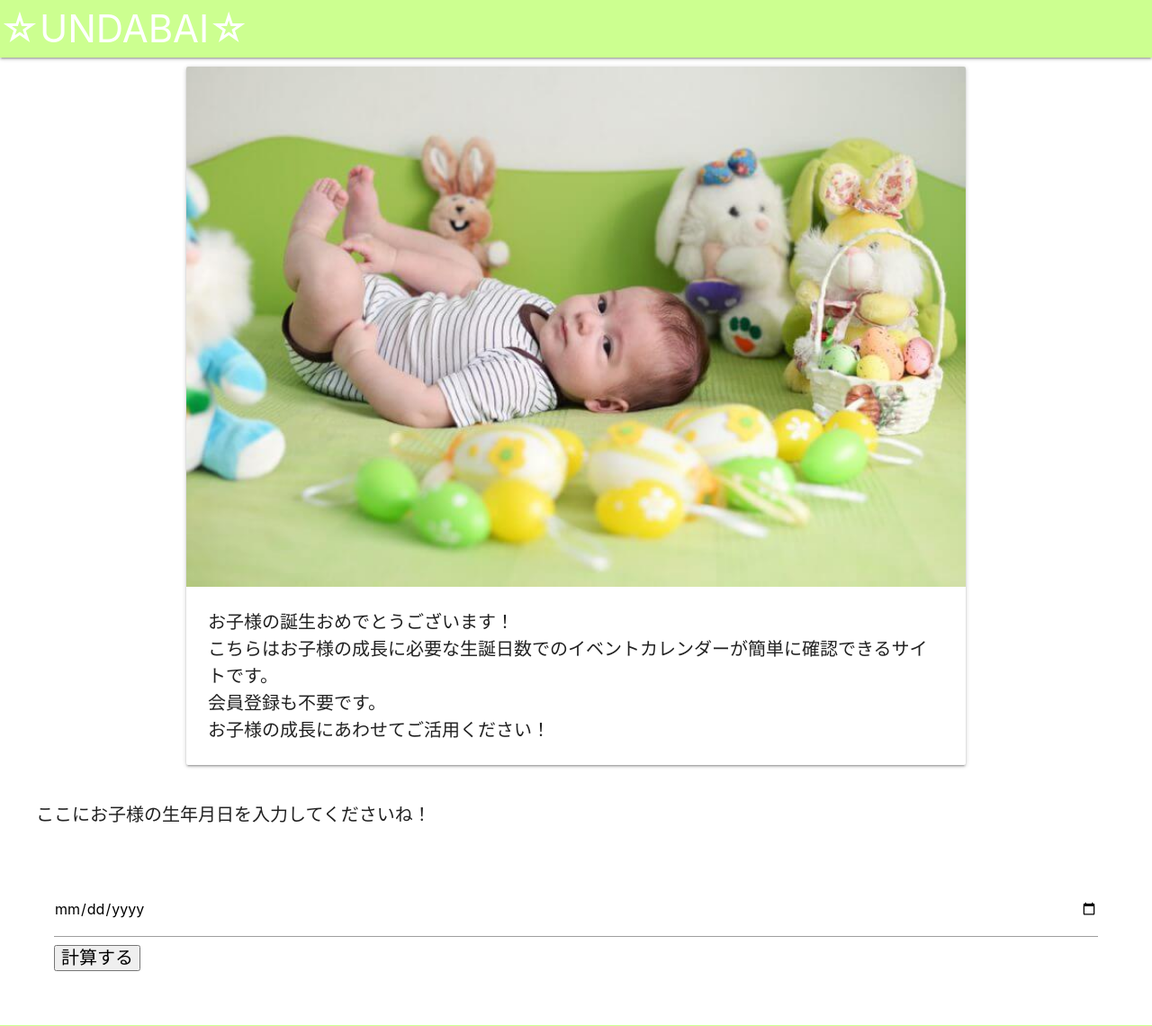
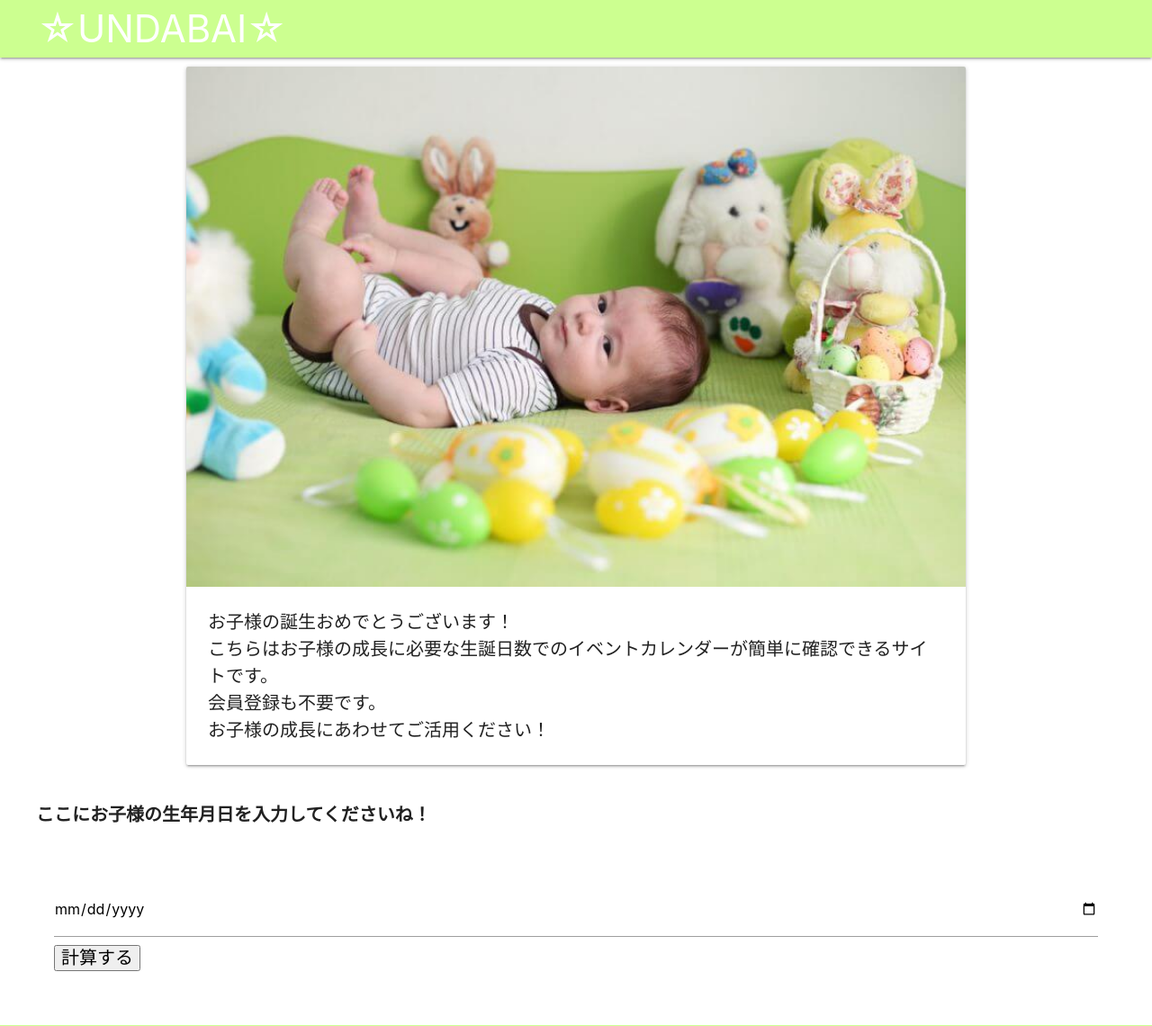
Before and after one commit to kanabassy/test, a Flask app: page / in a window 1280 px wide. Shown: the top 1140 px of the page at 90% size. Run offline with Flask 2, Linux system fonts and the light colour scheme; some libraries are stand-ins or nearby versions.

Commit message:
top_pageの変更と、cssをプッシュしました

```diff
--- a/templates/base.html
+++ b/templates/base.html
@@ -23,7 +23,7 @@
 <body>
     <nav>
         <div class="nav-wrapper #ccff90 light-green accent-1">
-            <a href="#" class="brand-logo">☆UNDABAI☆</a>
+            <a href="#" class="brand-logo">　☆UNDABAI☆　　</a>
             <ul id="nav-mobile" class="right hide-on-med-and-down">
             </ul>
         </div>
--- a/templates/top.html
+++ b/templates/top.html
@@ -8,7 +8,7 @@
         <div class="col s12 m12">
             <div class="card">
                 <div class="card-image">
-                    <img src="../static/images/shutterstock_615725672.jpg">
+                    <img src="../static/images/top_image.jpg">
                 </div>
                 <div class="card-content">
                     <p>お子様の誕生おめでとうございます！<br>こちらはお子様の成長に必要な生誕日数でのイベントカレンダーが簡単に確認できるサイトです。<br>会員登録も不要です。<br>お子様の成長にあわせてご活用ください！</p>
@@ -18,7 +18,7 @@
     </div>
 </div>
 
-<strong>　　ここにお子様の生年月日を入力してくださいね！</strong>
+<p style="font-weight: bold">　　ここにお子様の生年月日を入力してくださいね！</p>
 
 <form action="/toptop"method="post">
 
```
Also changed, not shown: static/images/top_image.jpg (renamed from static/images/shutterstock_615725672.jpg).
